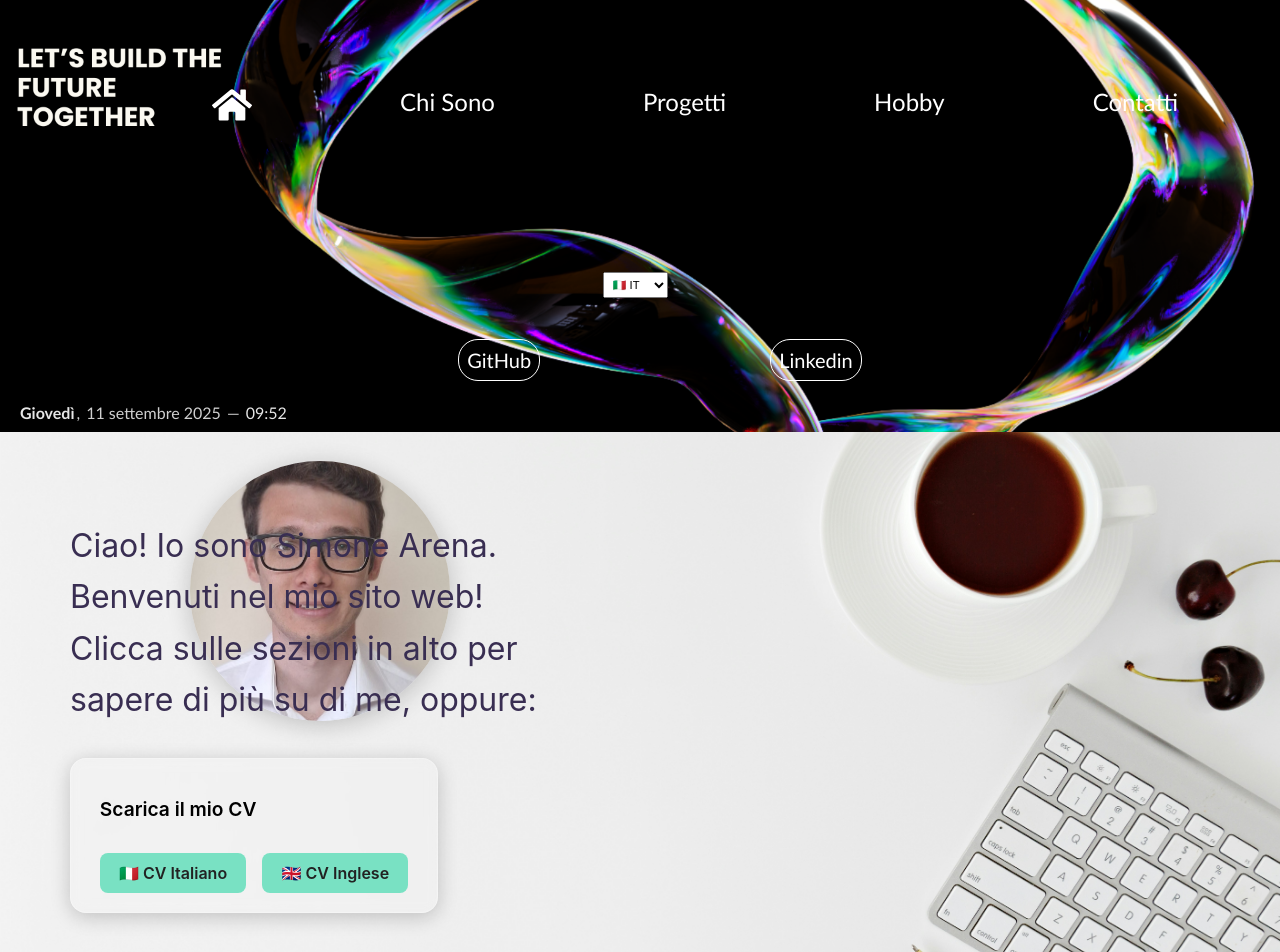
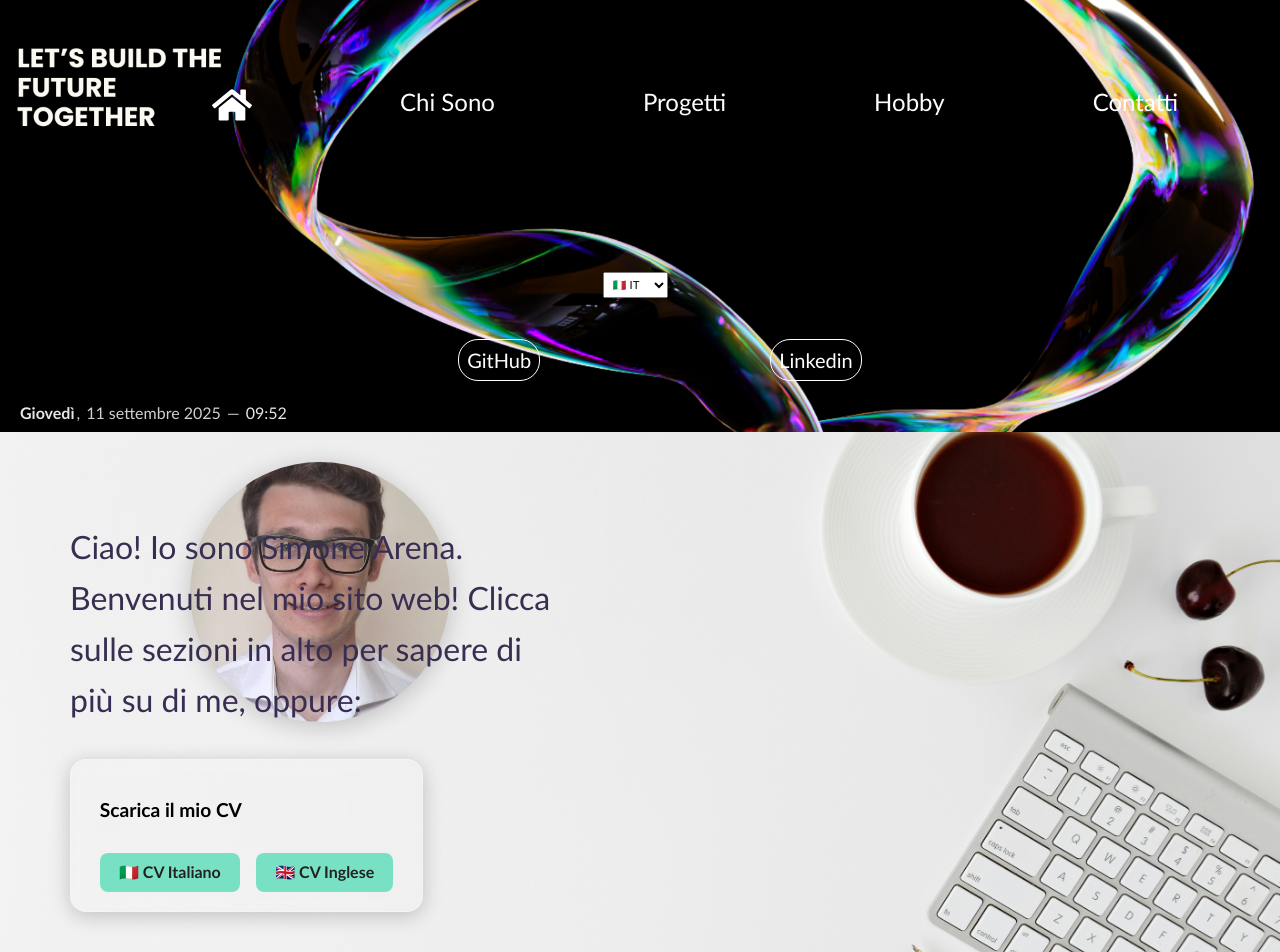
Before and after one commit to simone2204/MyPersonalWebsite, a React (Create React App) app: page / in a window 1280 px wide. Shown: the top 952 px of the page. Built offline with nearby package versions, Linux system fonts and the light colour scheme.

Commit message:
Updated dropdown position and added font to welcom e contentt section

```diff
--- a/src/App.css
+++ b/src/App.css
@@ -7,7 +7,7 @@
 /*NAVBAR*/
 /*________________________________________________________________________*/
 .navbar {
-  font-family:system-ui, -apple-system, BlinkMacSystemFont, 'Segoe UI', Roboto, Oxygen, Ubuntu, Cantarell, 'Open Sans', 'Helvetica Neue', sans-serif;
+  font-family: system-ui, -apple-system, BlinkMacSystemFont, 'Segoe UI', Roboto, Oxygen, Ubuntu, Cantarell, 'Open Sans', 'Helvetica Neue', sans-serif;
   font-size: x-large;
   background-image: url('../public/sfondo4.png');
   background-size: cover;
@@ -27,7 +27,7 @@
   gap: 2px;
   font-size: 1rem;
   color: #e6e6e6;
-  font-family:'Trebuchet MS', 'Lucida Sans Unicode', 'Lucida Grande', 'Lucida Sans', Arial, sans-serif;
+  font-family: 'Trebuchet MS', 'Lucida Sans Unicode', 'Lucida Grande', 'Lucida Sans', Arial, sans-serif;
   opacity: 0.9;
 }
 
@@ -71,13 +71,13 @@
 }
 
 .Profiles-List {
-    font-family:'Trebuchet MS', 'Lucida Sans Unicode', 'Lucida Grande', 'Lucida Sans', Arial, sans-serif;
+  font-family: 'Trebuchet MS', 'Lucida Sans Unicode', 'Lucida Grande', 'Lucida Sans', Arial, sans-serif;
   font-size: 20px;
   list-style: none;
   display: flex;
   flex-direction: row;
   cursor: default;
-    justify-content:center;
+  justify-content: center;
   flex-wrap: wrap;
   margin-top: 50px;
   gap: 230px;
@@ -113,10 +113,10 @@
 
 .nav-list a {
   color: white;
-  font-family:'Trebuchet MS', 'Lucida Sans Unicode', 'Lucida Grande', 'Lucida Sans', Arial, sans-serif ;
+  font-family: 'Trebuchet MS', 'Lucida Sans Unicode', 'Lucida Grande', 'Lucida Sans', Arial, sans-serif;
   text-decoration: none;
   padding: 10px;
-  position:relative;
+  position: relative;
   transition: color 0.3s ease;
   cursor: pointer;
 }
@@ -144,7 +144,7 @@
 
 .dropdown-content {
   position: absolute;
-  top: 100%;
+  top: 45%;
   left: 50%;
   transform: translateX(-50%);
   background-color: white;
@@ -202,6 +202,7 @@
 }
 
 .welcome-content {
+  font-family:'Trebuchet MS', 'Lucida Sans Unicode', 'Lucida Grande', 'Lucida Sans', Arial, sans-serif;
   display: flex;
   flex-direction: row;
   align-items: center;
```
Lines whose indentation alone changed are shown as unchanged.
